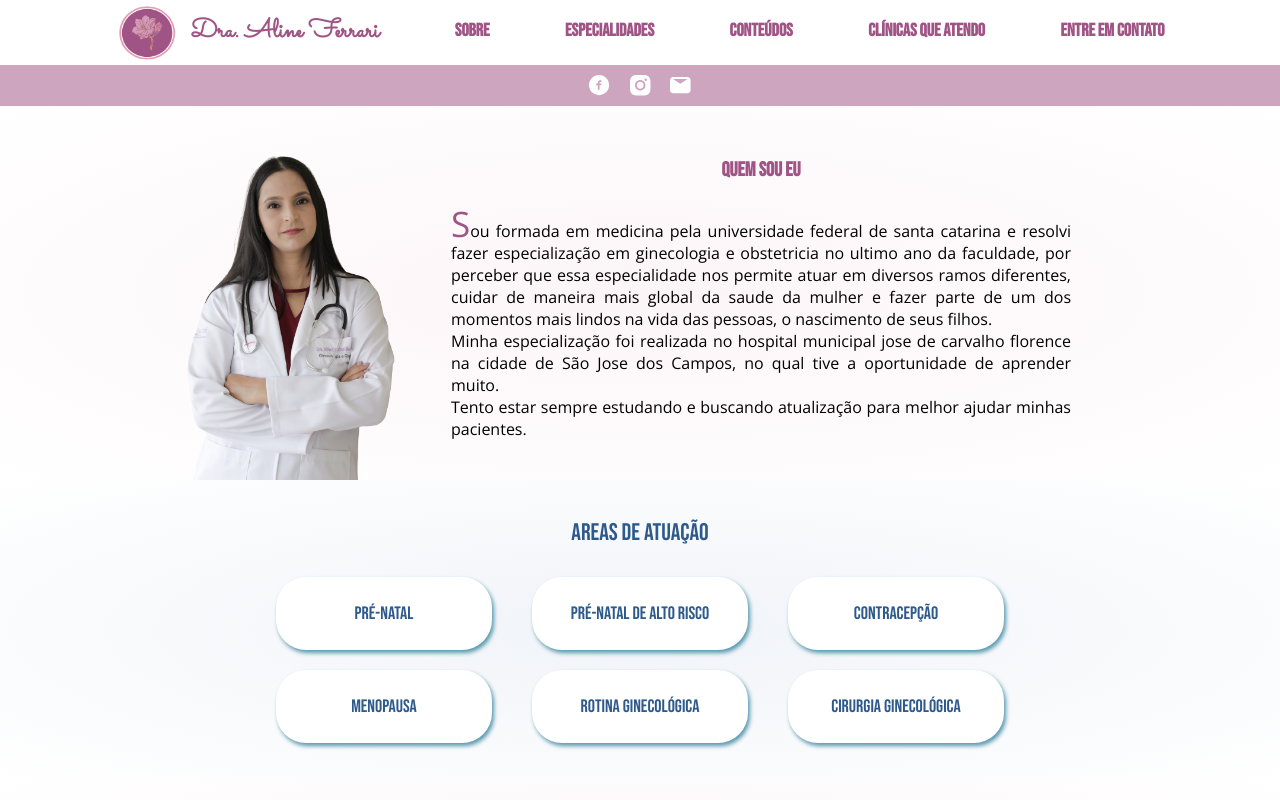
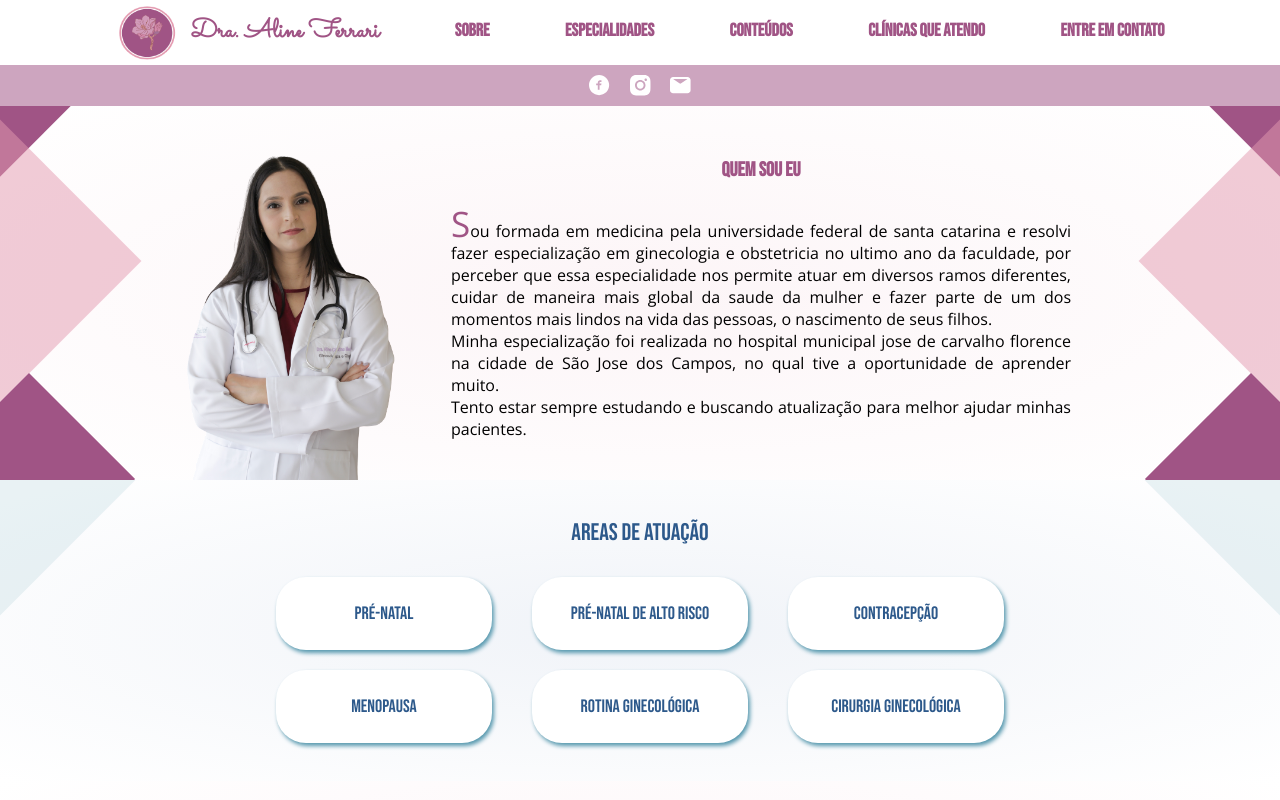
Before and after one commit to daniferrari/aline-ferrari, a React (Create React App) app: page / in a window 1280 px wide. Shown: the top 800 px of the page. Built offline with nearby package versions, Linux system fonts and the light colour scheme.

Commit message:
Adicionando traingulos no layout

```diff
--- a/src/components/expertise/Expertise.jsx
+++ b/src/components/expertise/Expertise.jsx
@@ -11,6 +11,10 @@ function Expertise () {
 
     return (
         <div id="expertise" className="expertise">
+
+            <div className="triangle triangle1"></div>
+            <div className="triangle triangle2"></div>
+
             <h2>AREAS DE ATUAÇÃO</h2>
 
             <div className="itemsContainer hidden">
--- a/src/components/expertise/expertise.scss
+++ b/src/components/expertise/expertise.scss
@@ -4,6 +4,8 @@
     background-image: radial-gradient(#2d599e12, white);
     padding: 28px 0;
     color: $male-dark;
+    position: relative;
+    overflow: hidden;
 
     > h2 {
         font-family: Bebas Neue;
@@ -53,6 +55,24 @@
         }
     }
 
+    .triangle {
+        position: absolute;
+        width: 200px;
+        height: 200px;
+        background-color: $male-light;
+
+        &.triangle1 {
+            top: -102px;
+            left: -104px;
+            transform: rotate(45deg);
+        }
+        &.triangle2 {
+            top: -102px;
+            right: -104px;
+            transform: rotate(45deg);
+        }
+    }
+
 }
 
 @keyframes fade-in {
--- a/src/components/introduction/Introduction.jsx
+++ b/src/components/introduction/Introduction.jsx
@@ -7,6 +7,15 @@ import logo from '../../assets/images/logo.png';
 function Introduction () {
     return (
         <div id="introduction" className="Introduction">
+
+            <div className="triangle triangle1"></div>
+            <div className="triangle triangle2"></div>
+
+            <div className="triangle triangle3"></div>
+            <div className="triangle triangle4"></div>
+
+            <div className="triangle triangle5"></div>
+            <div className="triangle triangle6"></div>
 
             <div className="introductionImg">
                 <img src={aline1} alt="Foto de Aline"/>
--- a/src/components/introduction/introduction.scss
+++ b/src/components/introduction/introduction.scss
@@ -1,6 +1,64 @@
 @import '../../styles/colors';
 
 .Introduction {
+    position: relative;
+    max-width: 100vw;
+    overflow: hidden;
+
+    .triangle {
+        position: absolute;
+        width: 100px;
+        height: 100px;
+        background-color: $female-dark;
+
+        &.triangle1 {
+            top: -50px;
+            left: -50px;
+            transform: rotate(45deg);
+        }
+        &.triangle2 {
+            top: -50px;
+            right: -50px;
+            transform: rotate(45deg);
+        }
+
+        &.triangle3 {
+            width: 200px;
+            height: 200px;
+            top: 55px;
+            right: -100px;
+            transform: rotate(45deg);
+            opacity: 0.5;
+            background-color: $female-medium;
+        }
+
+        &.triangle4 {
+            width: 200px;
+            height: 200px;
+            top: 55px;
+            left: -100px;
+            transform: rotate(45deg);
+            opacity: 0.5;
+            background-color: $female-medium;
+        }
+
+        &.triangle5 {
+            bottom: -74px;
+            left: -46px;
+            transform: rotate(45deg);
+            width: 150px;
+            height: 150px;
+        }
+
+        &.triangle6 {
+            bottom: -74px;
+            right: -46px;
+            transform: rotate(45deg);
+            width: 150px;
+            height: 150px;
+        }
+    }
+
 
     > .content {
         padding: 0 30px;
@@ -79,3 +137,9 @@
         }
     }
 }
+
+@media (max-width: 1000px){
+    .triangle {
+        display: none;
+    }
+}
```
